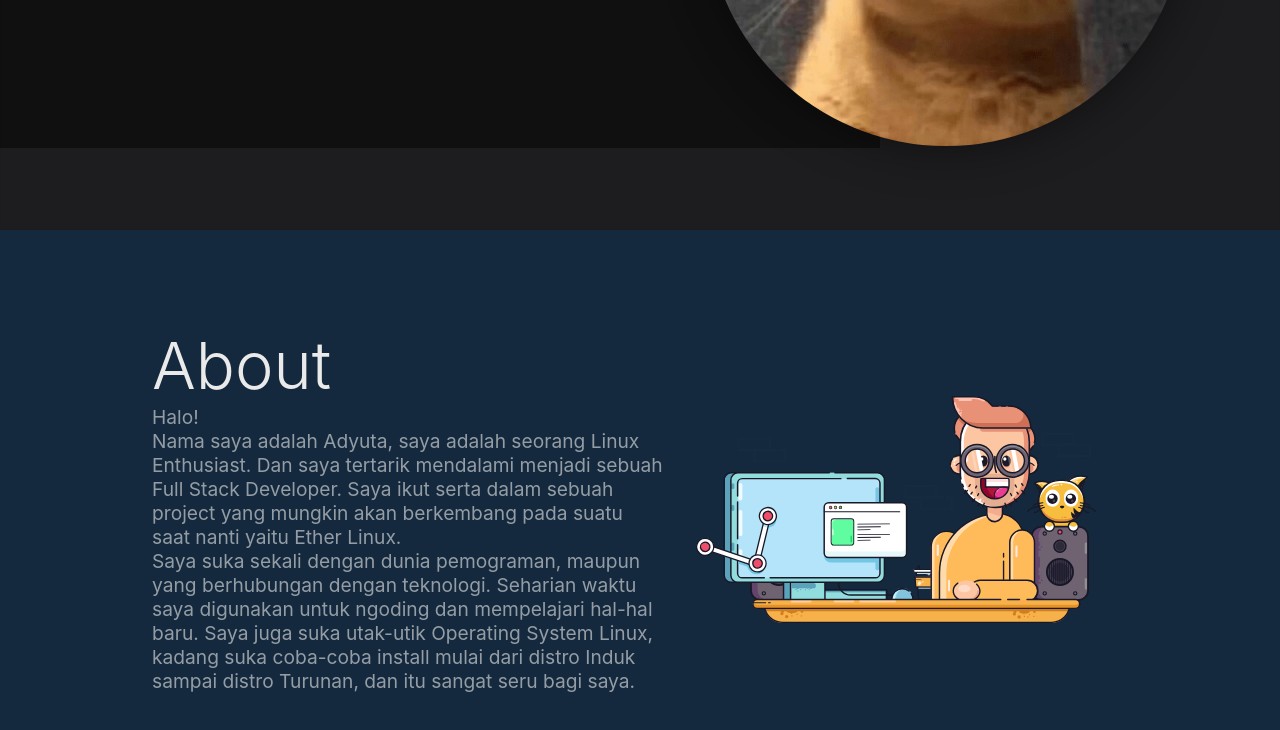
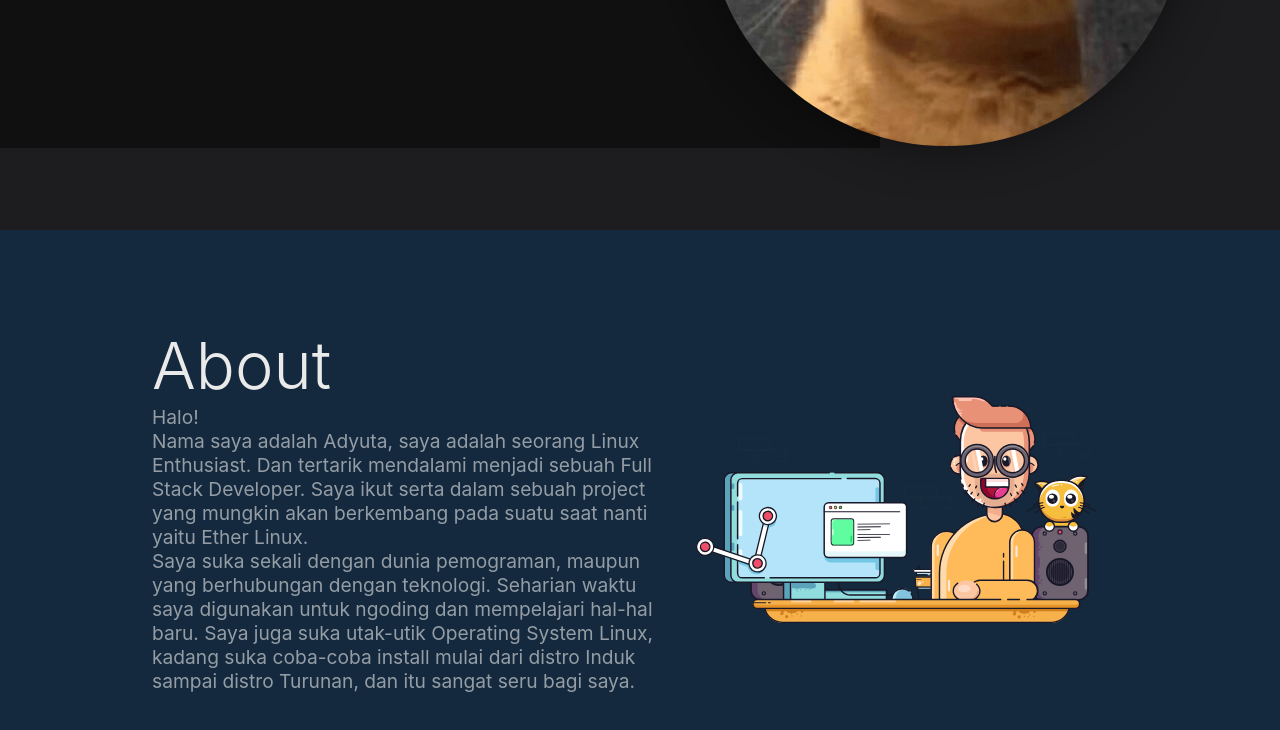
Before and after one commit to adyuta447/MyPortfolio, a plain HTML site: page index.html in a window 1280 px wide. Shown: the part 414-1144 px from the top of the page. Drawn offline with Linux system fonts and the light colour scheme.

Commit message:
Update index.html

```diff
--- a/index.html
+++ b/index.html
@@ -31,7 +31,7 @@
       <p>Halo!</p>
       <p>
         Nama saya adalah Adyuta, saya adalah seorang Linux Enthusiast.
-        Dan saya tertarik mendalami menjadi sebuah Full Stack Developer.
+        Dan tertarik mendalami menjadi sebuah Full Stack Developer.
         Saya ikut serta dalam sebuah project yang mungkin akan berkembang pada suatu saat nanti yaitu Ether Linux.
       </p>
       <p>
```
